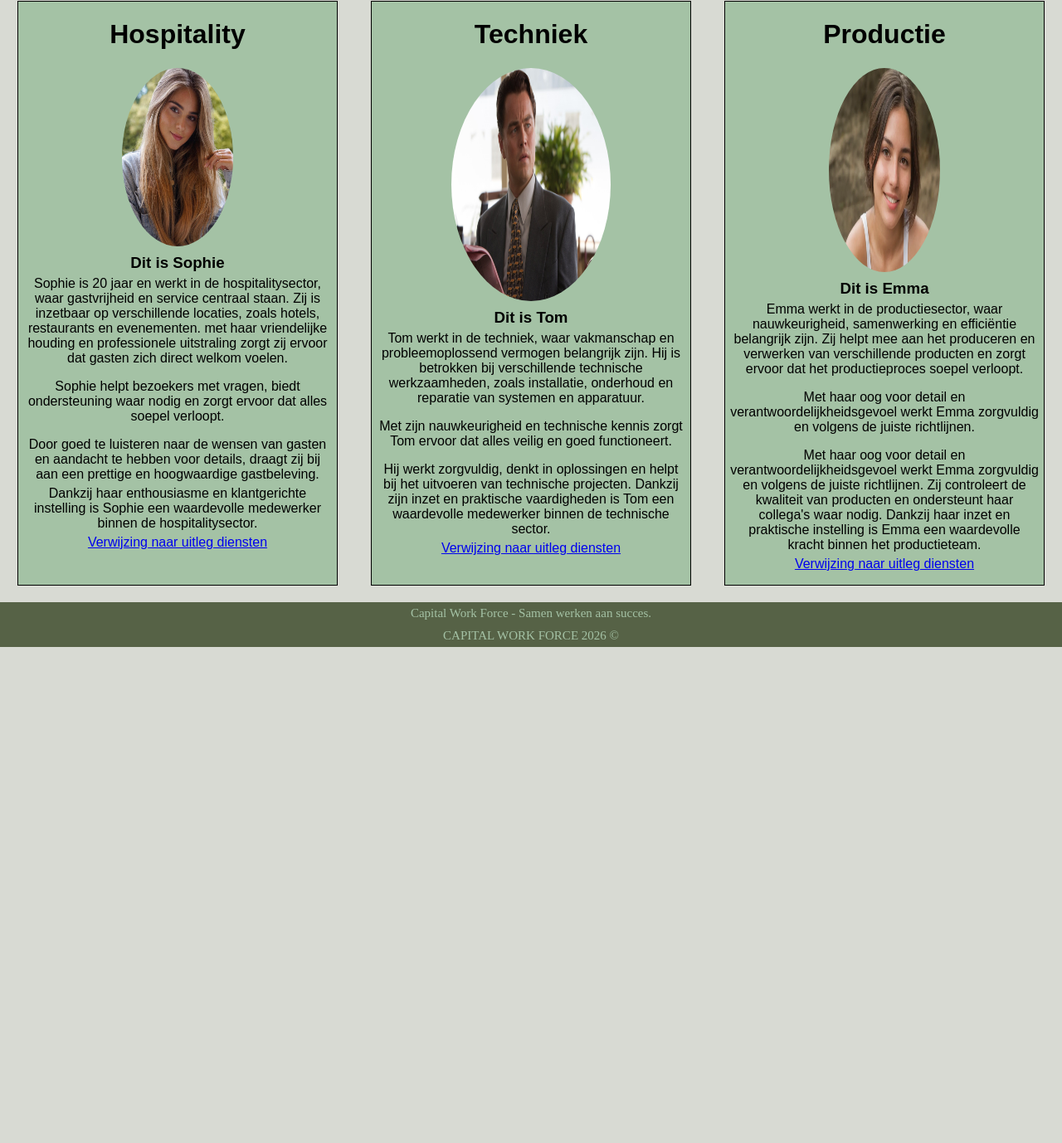
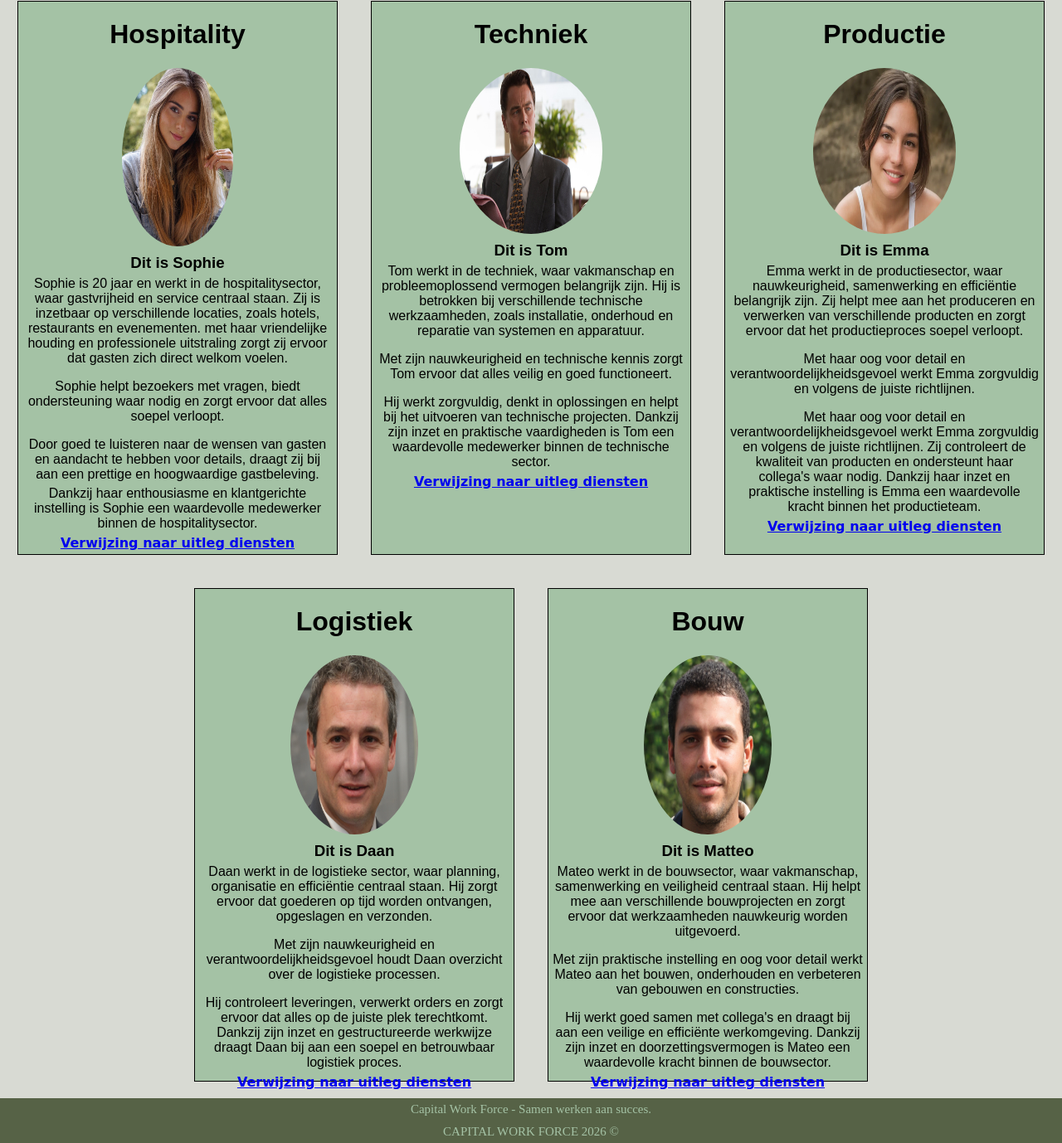
Before and after one commit to capitalworkforce/capitalworkforce.github.io, a plain HTML site: page onzemedewerkers.html in a window 1280 px wide. Shown: the part 195-1573 px from the top of the page at 83% size. Before the commit the page ends 975 px from the top, so only its background shows below. Drawn offline with Linux system fonts and the light colour scheme.

Commit message:
Onze medewerkers afgemaakt en foto bij cookies gezet

```diff
--- a/onzemedewerkers.html
+++ b/onzemedewerkers.html
@@ -30,7 +30,7 @@
        <p>Sophie helpt bezoekers met vragen, biedt ondersteuning waar nodig en zorgt ervoor dat alles soepel verloopt.</p>
        <p class="langetekst">Door goed te luisteren naar de wensen van gasten en aandacht te hebben voor details, draagt zij bij aan een prettige en hoogwaardige gastbeleving.</p>
        <p class="langetekst">Dankzij haar enthousiasme en klantgerichte instelling is Sophie een waardevolle medewerker binnen de hospitalitysector.</p>
-       <a href="diensten.html">Verwijzing naar uitleg diensten</a>
+       <a class="Kortetekst" href="diensten.html">Verwijzing naar uitleg diensten</a>
     </div>
     <div class="personeel2">
         <h1>Techniek</h1>
@@ -39,17 +39,35 @@
         <p class="langetekst">Tom werkt in de techniek, waar vakmanschap en probleemoplossend vermogen belangrijk zijn. Hij is betrokken bij verschillende technische werkzaamheden, zoals installatie, onderhoud en reparatie van systemen en apparatuur.</p>
         <p>Met zijn nauwkeurigheid en technische kennis zorgt Tom ervoor dat alles veilig en goed functioneert.</p>
         <p class="langetekst">Hij werkt zorgvuldig, denkt in oplossingen en helpt bij het uitvoeren van technische projecten. Dankzij zijn inzet en praktische vaardigheden is Tom een waardevolle medewerker binnen de technische sector.</p>
-        <a href="diensten.html">Verwijzing naar uitleg diensten</a>
+        <a class="Kortetekst" href="diensten.html">Verwijzing naar uitleg diensten</a>
     </div>
-    <div class="personeel3">
+    <div class="personeel2">
         <h1>Productie</h1>
         <img src="productie2.jpg" alt="foto van Emma">
         <h3 class="langetekst">Dit is Emma</h3>
         <p class="langetekst">Emma werkt in de productiesector, waar nauwkeurigheid, samenwerking en efficiëntie belangrijk zijn. Zij helpt mee aan het produceren en verwerken van verschillende producten en zorgt ervoor dat het productieproces soepel verloopt.</p>
         <p>Met haar oog voor detail en verantwoordelijkheidsgevoel werkt Emma zorgvuldig en volgens de juiste richtlijnen.</p>
         <p class="langetekst">Met haar oog voor detail en verantwoordelijkheidsgevoel werkt Emma zorgvuldig en volgens de juiste richtlijnen. Zij controleert de kwaliteit van producten en ondersteunt haar collega's waar nodig. Dankzij haar inzet en praktische instelling is Emma een waardevolle kracht binnen het productieteam.</p>
-        <a href="diensten.html">Verwijzing naar uitleg diensten</a>
+        <a class="Kortetekst" href="diensten.html">Verwijzing naar uitleg diensten</a>
     </div>
+    <div class="personeel3">
+        <h1>Logistiek</h1>
+        <img src="Logistiek.jpg" alt="foto van Daan">
+        <h3 class="langetekst">Dit is Daan</h3>
+        <p class="langetekst">Daan werkt in de logistieke sector, waar planning, organisatie en efficiëntie centraal staan. Hij zorgt ervoor dat goederen op tijd worden ontvangen, opgeslagen en verzonden.</p>
+        <p>Met zijn nauwkeurigheid en verantwoordelijkheidsgevoel houdt Daan overzicht over de logistieke processen.</p>
+        <p class="langetekst">Hij controleert leveringen, verwerkt orders en zorgt ervoor dat alles op de juiste plek terechtkomt. Dankzij zijn inzet en gestructureerde werkwijze draagt Daan bij aan een soepel en betrouwbaar logistiek proces.</p>
+        <a class="Kortetekst" href="diensten.html">Verwijzing naar uitleg diensten</a>
+    </div>
+<div class="personeel3">
+    <h1>Bouw</h1>
+    <img src="bouw.jpeg" alt="Foto van Mateo">
+    <h3 class="langetekst">Dit is Matteo</h3>
+    <p class="langetekst">Mateo werkt in de bouwsector, waar vakmanschap, samenwerking en veiligheid centraal staan. Hij helpt mee aan verschillende bouwprojecten en zorgt ervoor dat werkzaamheden nauwkeurig worden uitgevoerd.</p>
+    <p>Met zijn praktische instelling en oog voor detail werkt Mateo aan het bouwen, onderhouden en verbeteren van gebouwen en constructies.</p>
+    <p class="langetekst">Hij werkt goed samen met collega's en draagt bij aan een veilige en efficiënte werkomgeving. Dankzij zijn inzet en doorzettingsvermogen is Mateo een waardevolle kracht binnen de bouwsector.</p>
+    <a class="Kortetekst" href="diensten.html">Verwijzing naar uitleg diensten</a>
+</div>
 </div>
      <footer>Capital Work Force - Samen werken aan succes.</footer>
      <footer>CAPITAL WORK FORCE 2026 © </footer>
--- a/style.css
+++ b/style.css
@@ -46,6 +46,10 @@
     font-size: 150%;
     font-family: Arial, Helvetica, sans-serif;
     margin: 1%;
+}
+.cookies1 img{
+    border: solid black;
+    width: 12.5%;
 }
 .cookies2{
     text-align: center;
@@ -166,7 +170,7 @@
     border: 1px solid black;
     background-color: #a4c2a5;
     margin: 20px;
-    padding-bottom: 7%
+    padding-bottom: 4%
 }
 .personeel img {
       border-radius: 50%;
@@ -184,8 +188,8 @@
 }
 .personeel2 img{
     border-radius: 50%;
-    width: 50%;
-    height: 40%;
+    width: 45%;
+    height: 30%;
 
 }
 .personeel3 {
@@ -195,11 +199,16 @@
     border: 1px solid black;
     background-color: #a4c2a5;
     margin: 20px;
+    padding-bottom: 4%;
 }
 .personeel3 img{
     border-radius: 50%;
-    width: 35%;
-    height: 35%;
+    width: 40%;
+    height: 40%;
+}
+.verwijzing{
+    text-align: center;
+    padding-top: 3%;
 }
 .voet{
         background-color: #566246;
```
Also changed, not shown: diensten.html (+1 -1 lines), index.html (+1 -0 lines), Logistiek.jpg (added), bouw.jpeg (added), cookies.jpg (added).
